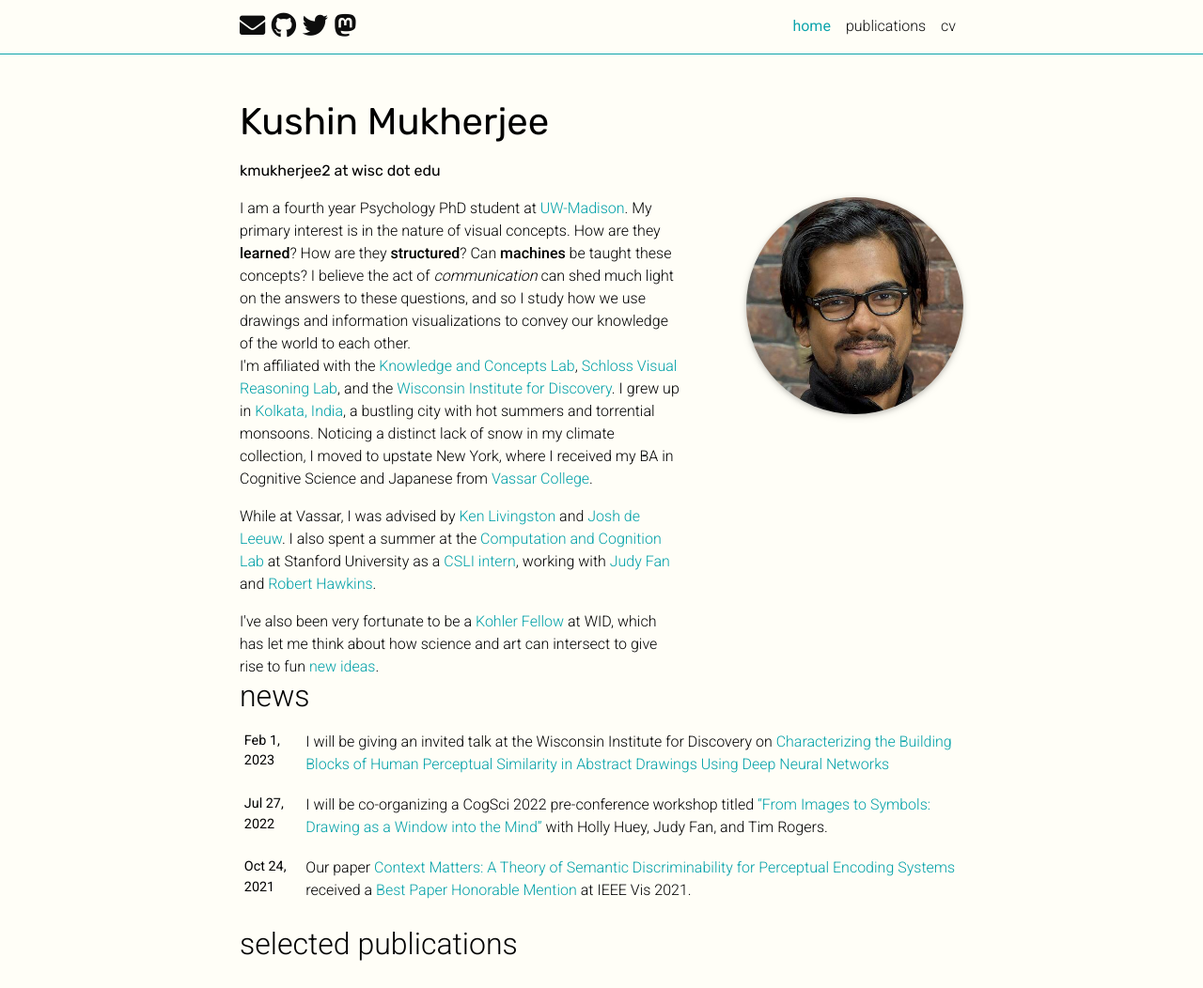
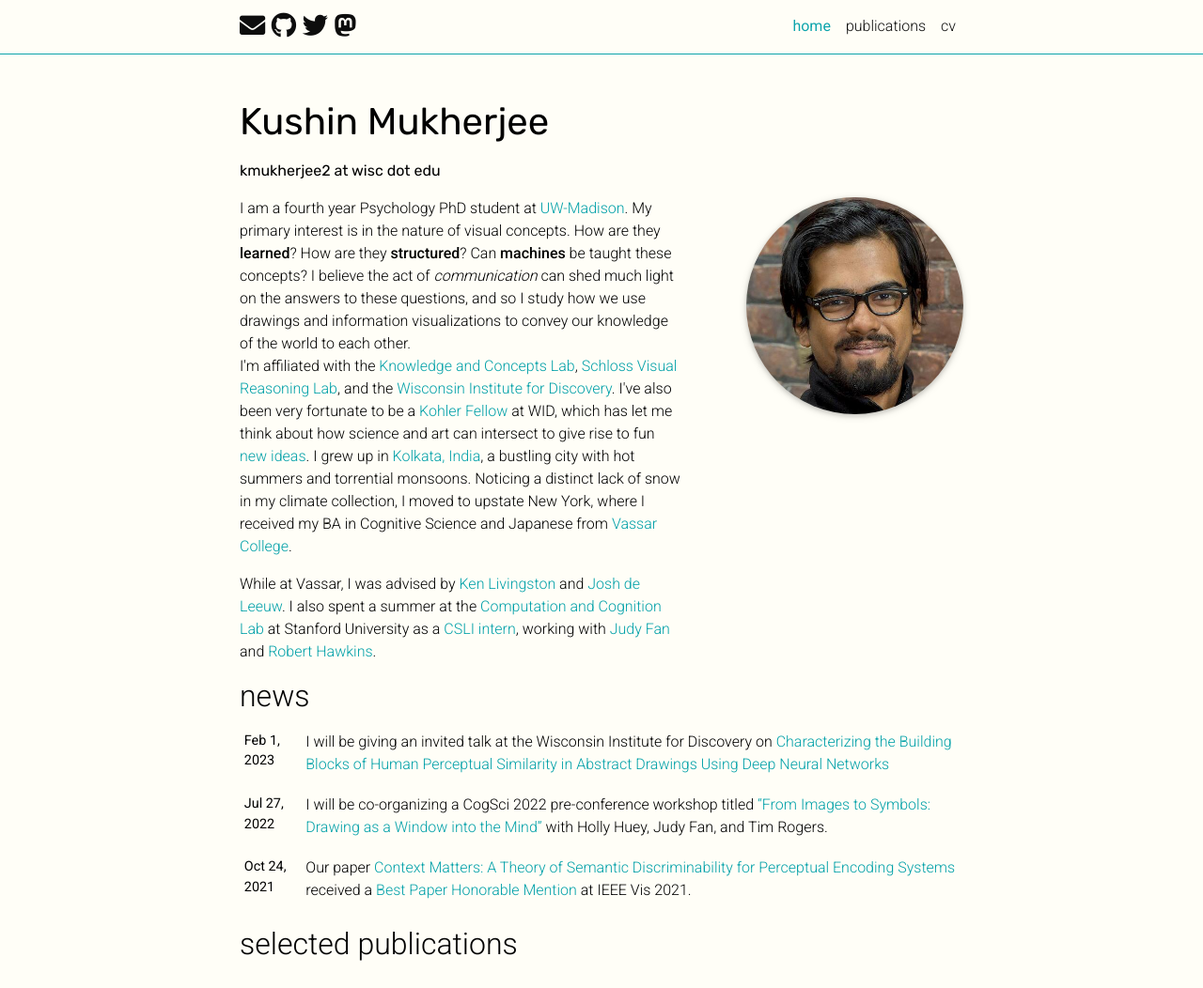
Before and after one commit to kushinm/kushinm.github.io, a Jekyll site: the page built from _pages/about.md, in a window 1280 px wide and 1226 px high, cut to the strip 0-1052 px from the top of the window. Shown: the whole strip at 94% size. Built offline with Jekyll 4.4.1, drawn with Linux system fonts in a browser that asks for light colours; full-size pictures stand in for the smaller copies a plugin makes; comment, search, counter and statistics services are not loaded; a style sheet for code colours, icons or effects is not loaded.

Commit message:
reorder paragrahps

```diff
--- a/_pages/about.md
+++ b/_pages/about.md
@@ -26,11 +26,11 @@ I believe the act of <i>communication</i> can shed much light on the answers to
 <p>I'm affiliated with the <a href="http://concepts.psych.wisc.edu/" target="_blank">Knowledge and Concepts Lab</a>,
 <a href="https://schlosslab.discovery.wisc.edu/" target="_blank">Schloss Visual Reasoning Lab</a>,
 and the <a href="https://wid.wisc.edu/people/kushin-mukherjee/" target="_blank">Wisconsin Institute for Discovery</a>.
+I've also been very fortunate to be a <a href="https://kohlerfellows.illuminatingdiscovery.wisc.edu/" target="_blank">Kohler Fellow</a> at WID, which has let me think about how science and art can intersect to give rise to fun<a href="https://vimeo.com/widiscovery?embedded=true&source=owner_portrait&owner=11934839" target="_blank"> new ideas</a>.
 I grew up in <a href="https://en.wikipedia.org/wiki/Kolkata" target="_blank">Kolkata, India</a>, a bustling city with hot summers and torrential monsoons. Noticing a distinct lack of snow in my climate collection, I moved to upstate New York, where I received my BA in Cognitive Science and Japanese from <a href="https://www.vassar.edu/" target="_blank">Vassar College</a>.</p>
 <p>While at Vassar, I was advised by <a href="https://www.vassar.edu/faculty/livingst/" target="_blank">Ken Livingston</a> and
 <a href="https://www.vassar.edu/faculty/jdeleeuw/" target="_blank">Josh de Leeuw</a>.
 I also spent a summer at the <a href="https://cocolab.stanford.edu/ndg.html" target="_blank">Computation and Cognition Lab</a> at Stanford University as a <a href="https://www-csli.stanford.edu/" target="_blank">CSLI intern</a>, working with <a href="https://cogtoolslab.github.io/" target="_blank">Judy Fan</a> and <a href="https://rxdhawkins.com/" target="_blank">Robert Hawkins</a>.</p>
 
-I've also been very fortunate to be a <a href="https://kohlerfellows.illuminatingdiscovery.wisc.edu/" target="_blank">Kohler Fellow</a> at WID, which has let me think about how science and art can intersect to give rise to fun<a href="https://vimeo.com/widiscovery?embedded=true&source=owner_portrait&owner=11934839" target="_blank"> new ideas</a>.
 
 </div>
```
